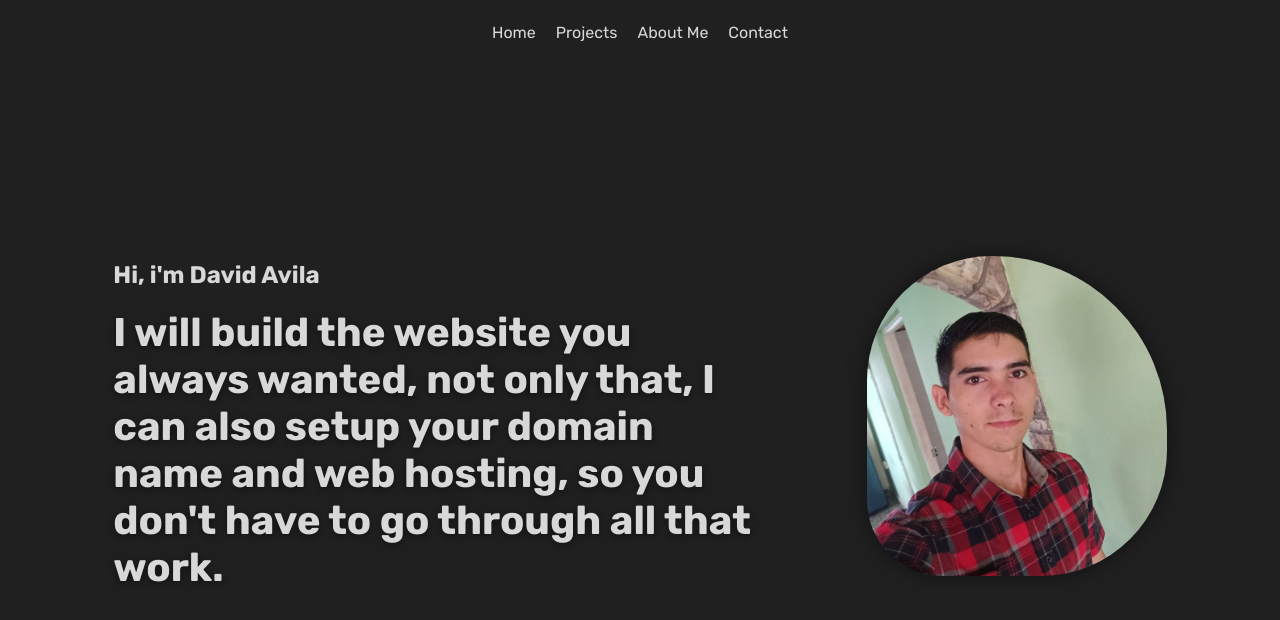
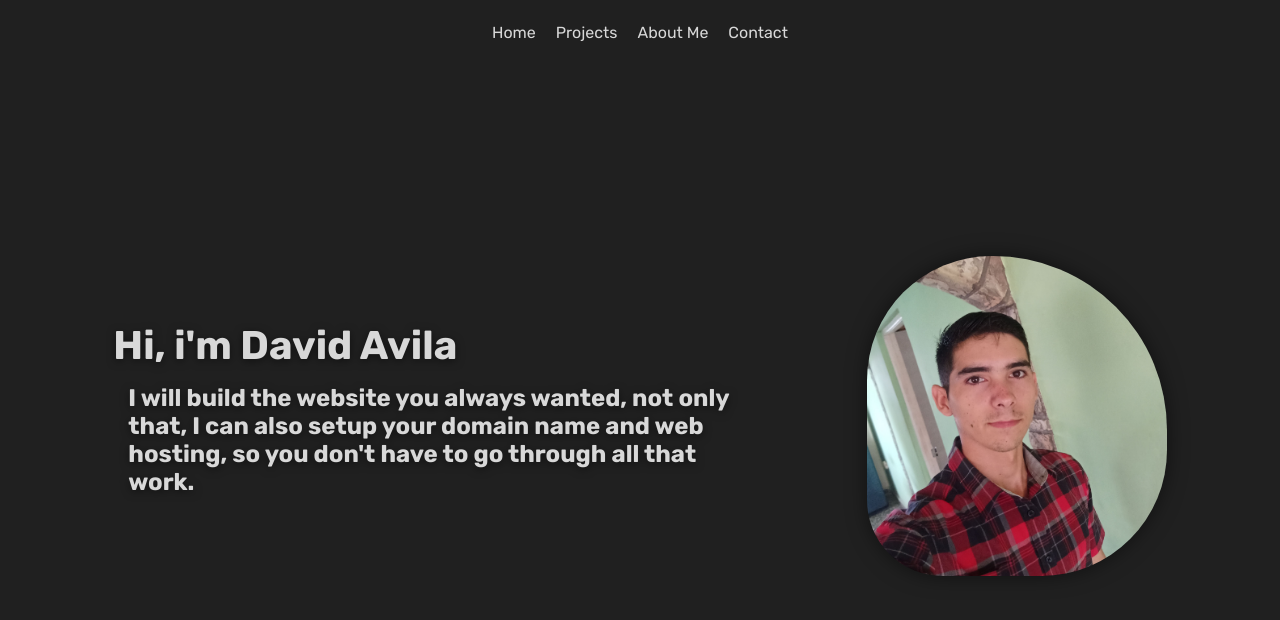
Before and after one commit to David-Avila/Portfolio, a Next.js app: page / in a window 1280 px wide. Shown: the top 620 px of the page. Built offline with nearby package versions, Linux system fonts and the light colour scheme.

Commit message:
Changed data appearence

```diff
--- a/app/globals.css
+++ b/app/globals.css
@@ -148,6 +148,13 @@ body{
     font-size: 2.5em;
     word-wrap: break-word;
     margin: 0;
+    filter: drop-shadow(0px 2px 4px rgba(0, 0, 0, 0.5));
+}
+
+.headerDesc{
+    font-size: 1.5em;
+    word-wrap: break-word;
+    margin: 15px;
     filter: drop-shadow(0px 2px 4px rgba(0, 0, 0, 0.5));
 }
 
--- a/app/page.jsx
+++ b/app/page.jsx
@@ -7,8 +7,8 @@ export default function Home() {
     <main>
 		<section className="header">
 			<div className='introDiv'>
-				<h1>Hi, i'm David Avila</h1>
-				<h1 className="headerTitle">I will build the website you always wanted, not only that, I can
+				<h1 className='headerTitle'>Hi, i'm David Avila</h1>
+				<h1 className="headerDesc">I will build the website you always wanted, not only that, I can
 					also setup your domain name and web hosting, so you don't have to go through all that work.</h1>
 			</div>
 
```
